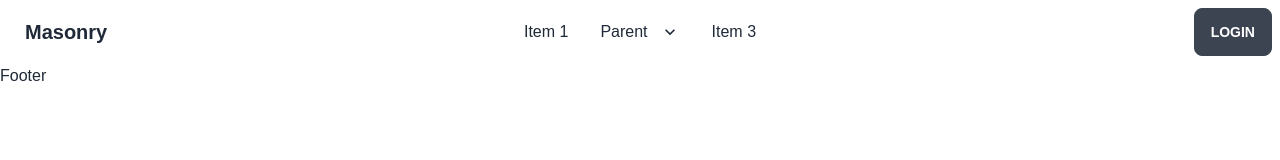
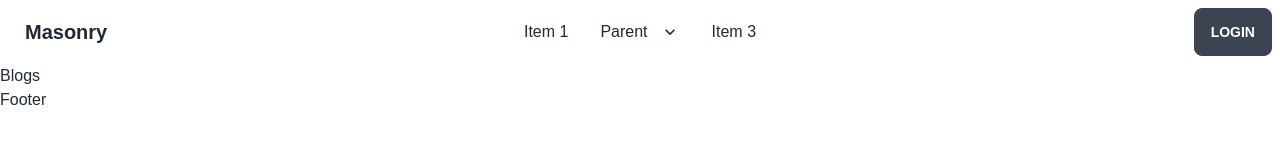
Before and after one commit to razibsaha/masonry_Mern_eCommerce_Clinet, a React (Create React App) app: page /blogs in a window 1280 px wide. Shown: the top 160 px of the page. Built offline with nearby package versions, Linux system fonts and the light colour scheme.

Commit message:
blogs and portfolio routes added

```diff
--- a/src/App.js
+++ b/src/App.js
@@ -1,5 +1,6 @@
 import React from 'react';
 import { Route, Routes } from 'react-router-dom';
+import Blogs from './Components/Blogs/Blogs';
 import Home from './Components/Home/Home';
 import Footer from './Components/Shared/Footer';
 import Navbar from './Components/Shared/Navbar';
@@ -10,6 +11,8 @@ function App() {
       <Navbar></Navbar>
       <Routes>
         <Route path='/' element={<Home></Home>}></Route>
+        <Route path='/blogs' element={<Blogs></Blogs>}></Route>
+        <Route path='/' element={<Home></Home>}></Route>
       </Routes>
       <Footer></Footer>
 
--- /dev/null
+++ b/src/Components/Blogs/Blogs.js
@@ -0,0 +1,11 @@
+import React from 'react';
+
+const Blogs = () => {
+    return (
+        <section>
+        <h1>Blogs</h1>
+        <div></div>
+        </section>
+    );
+};
+export default Blogs;
--- /dev/null
+++ b/src/Components/Portfolio/Portfolio.js
@@ -0,0 +1,11 @@
+import React from 'react';
+
+const Portfolio = () => {
+    return (
+        <section>
+        <h1>Portfolio</h1>
+        <div></div>
+        </section>
+    );
+};
+export default Portfolio;
```
